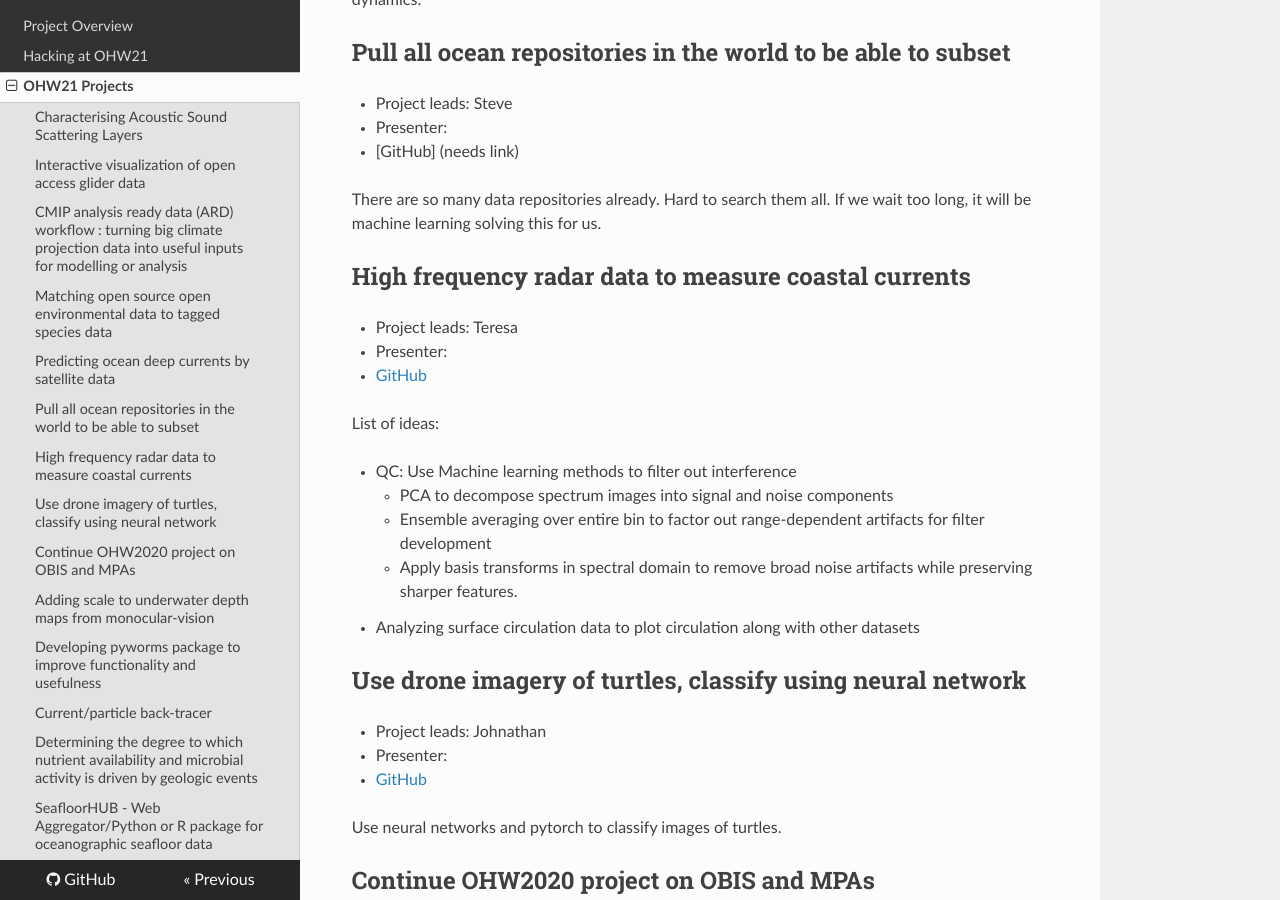
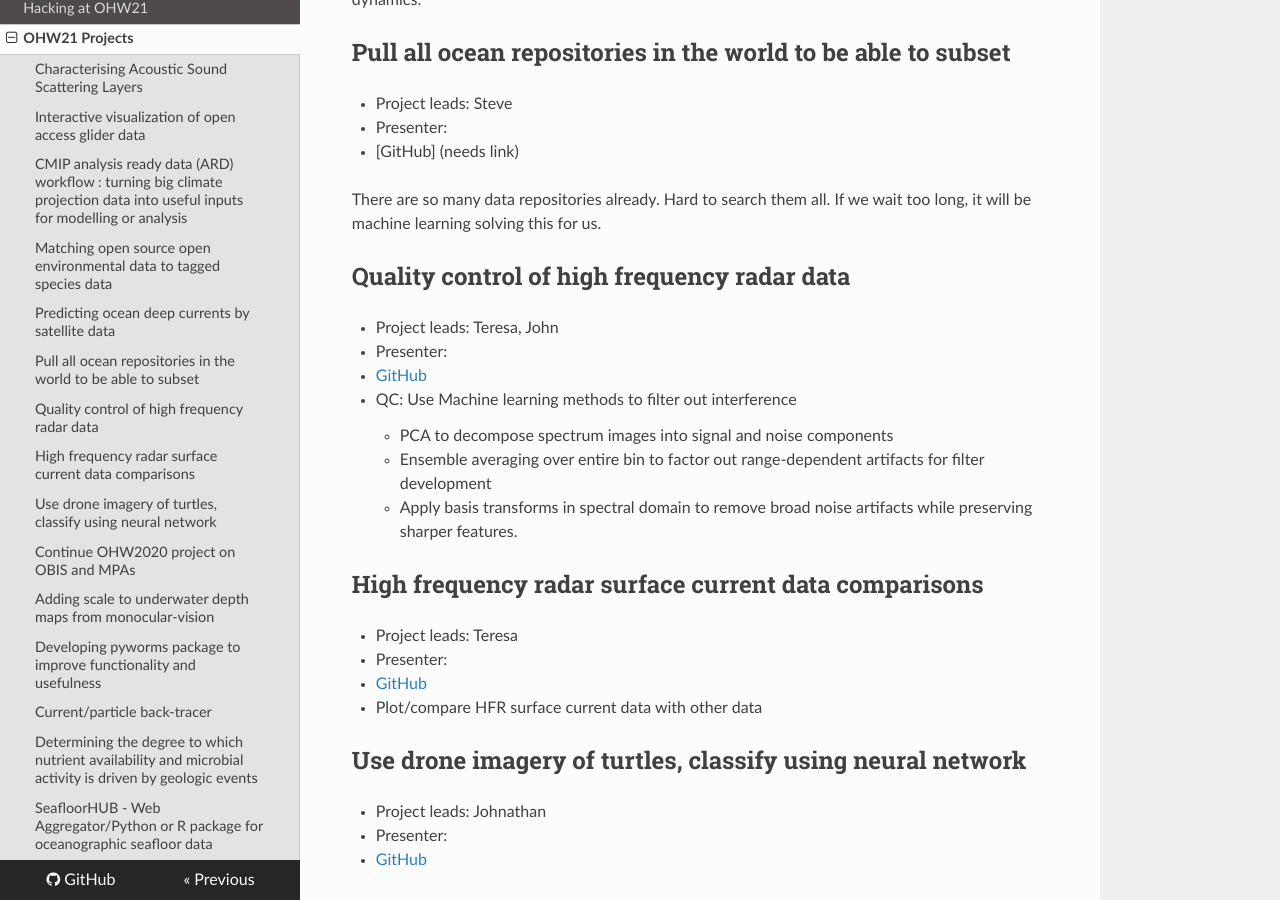
Before and after one commit to oceanhackweek/ohw-resources, an MkDocs documentation site: the page built from docs/projects/projectlist.md, in a window 1280 px wide and 900 px high, scrolled down 1532 px. Built offline with MkDocs 1.6.1, drawn with Linux system fonts in a browser that asks for light colours; nearby versions of some CDN libraries.

Commit message:
Update projectlist.md

```diff
--- a/docs/projects/projectlist.md
+++ b/docs/projects/projectlist.md
@@ -53,20 +53,24 @@ Moorings are expensive and lack long term overage. Deep water oceanography is im
 There are so many data repositories already. Hard to search them all. If we wait too long, it will be machine learning solving this for us.
 
 
-## High frequency radar data to measure coastal currents
+## Quality control of high frequency radar data
+
+- Project leads: Teresa, John
+- Presenter:
+- [GitHub](https://github.com/oceanhackweek/ohw21-proj-radar-qc)
+
+- QC: Use Machine learning methods to filter out interference
+    - PCA to decompose spectrum images into signal and noise components
+    - Ensemble averaging over entire bin to factor out range-dependent artifacts for filter development
+    - Apply basis transforms in spectral domain to remove broad noise artifacts while preserving sharper features.
+
+## High frequency radar surface current data comparisons
 
 - Project leads: Teresa
 - Presenter:
 - [GitHub](https://github.com/oceanhackweek/ohw21-proj-coastal-radar)
 
-List of ideas:
-
-- QC: Use Machine learning methods to filter out interference
-    - PCA to decompose spectrum images into signal and noise components
-    - Ensemble averaging over entire bin to factor out range-dependent artifacts for filter development
-    - Apply basis transforms in spectral domain to remove broad noise artifacts while preserving sharper features.
-- Analyzing surface circulation data to plot circulation along with other datasets
-
+- Plot/compare HFR surface current data with other data
 
 ## Use drone imagery of turtles, classify using neural network
 
```
